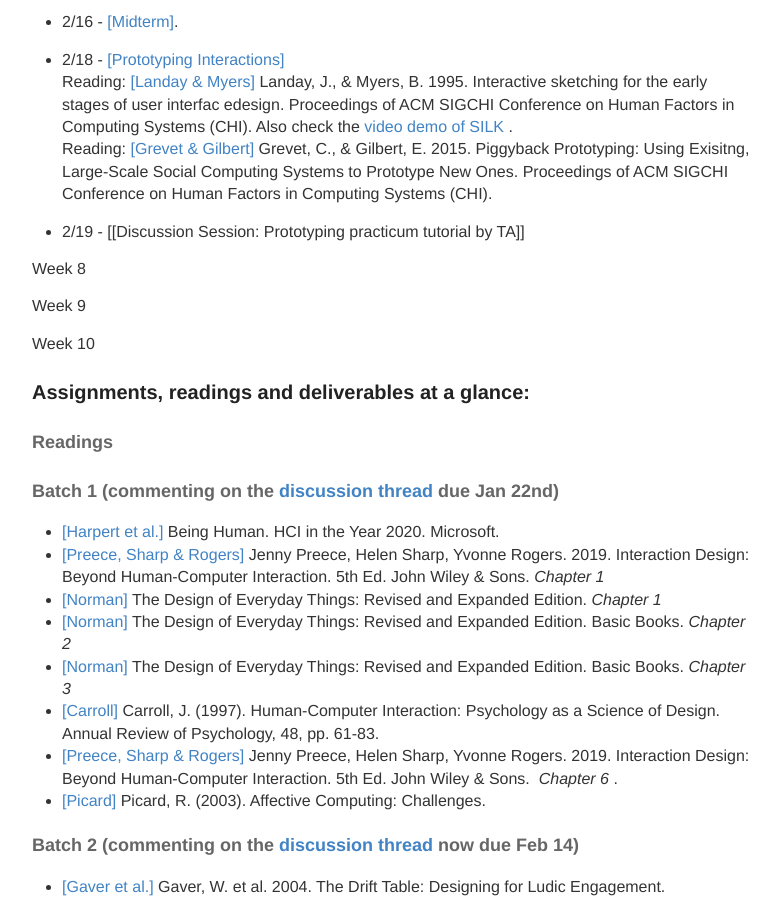
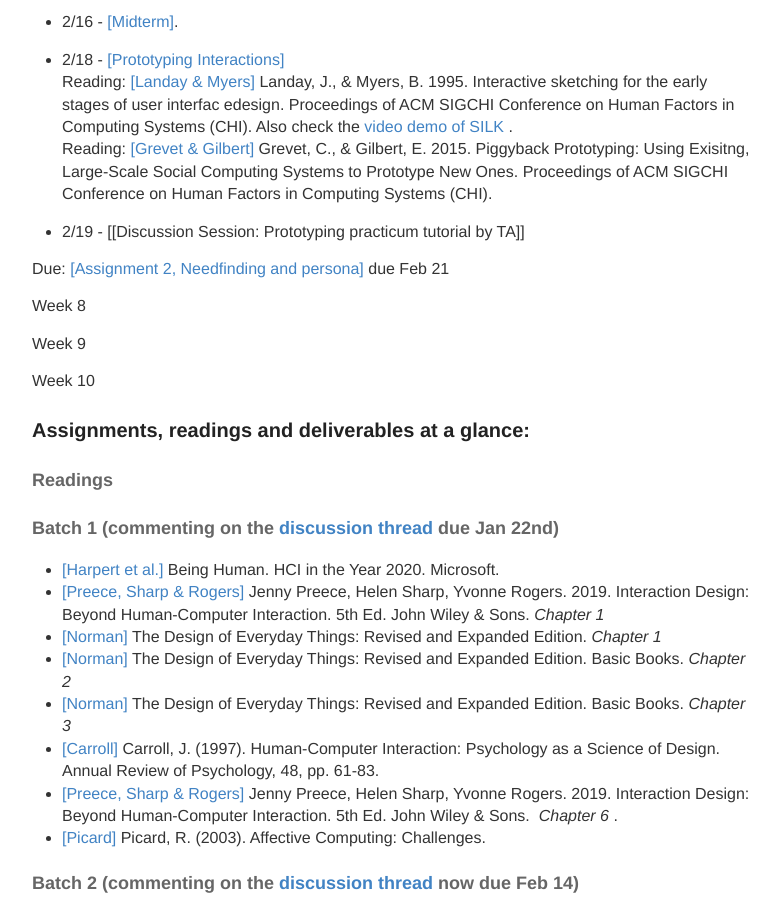
Before and after one commit to hciwang/hciwang.github.io, a Jekyll site: the page built from _posts/2021-1-1-lectures.md, in a window 1280 px wide and 900 px high, scrolled down 2412 px. Shown: the whole window, without its empty margins (248-1027 px from the left). Built offline with Jekyll 4.4.1, drawn with Linux system fonts in a browser that asks for light colours.

Commit message:
Update 2021-1-1-lectures.md

```diff
--- a/_posts/2021-1-1-lectures.md
+++ b/_posts/2021-1-1-lectures.md
@@ -91,6 +91,8 @@
 
 - 2/19 - [[Discussion Session: Prototyping practicum tutorial by TA]]
 
+Due: [[Assignment 2, Needfinding and persona]](https://canvas.ucdavis.edu/courses/539971/assignments/637449) due Feb 21
+
 Week 8
 
 Week 9
```
